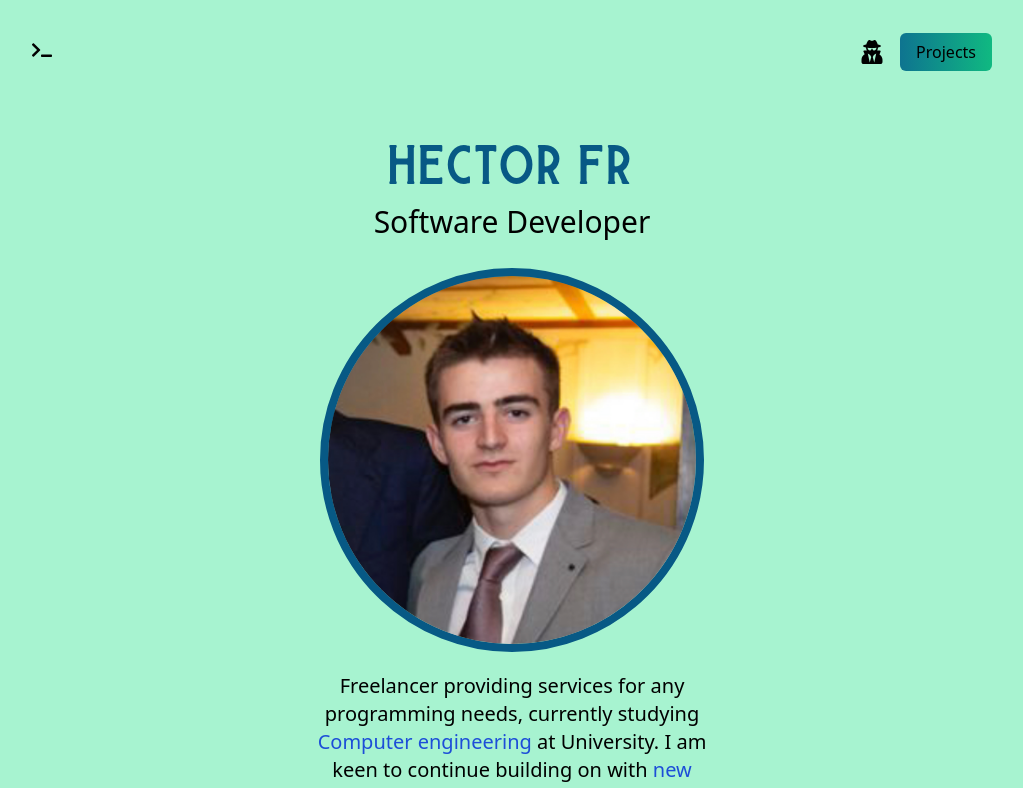
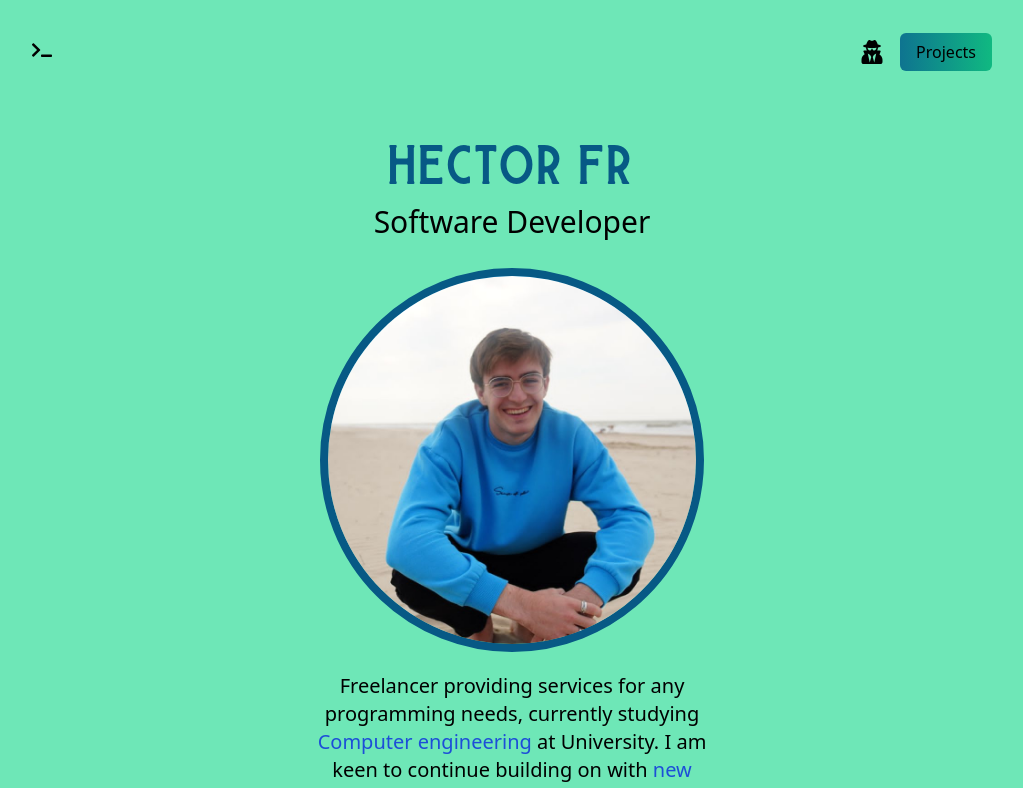
Before and after one commit to Hectorfr/myportfolio, a Next.js app: page / in a window 1280 px wide. Shown: the top 788 px of the page, without its empty margins (128-1151 px from the left). Built offline with nearby package versions, Linux system fonts and the light colour scheme.

Commit message:
change picture and color bg

```diff
--- a/pages/index.js
+++ b/pages/index.js
@@ -10,12 +10,12 @@ import {BsPersonVcardFill} from 'react-icons/bs'
 import {useState} from "react";
 
 import Image from "next/image";
-import hector02 from "../public/hector02.jpg";
+import hector from "../public/hector.jpg";
 
 export default function Home() {
   const [darkMode, setDarkMode] = useState(false);
   return (
-      <div className={darkMode ? "dark bg-blend-darken" : "bg-emerald-200"}>
+      <div className={darkMode ? "dark bg-blend-darken" : "bg-emerald-300"}>
         <Head>
           <title>hectorfr-portfolio</title>
           <meta name="keywords" content="portoflio, hector-fr, web-portfolio, projects, IT" />
@@ -48,7 +48,7 @@ export default function Home() {
                 Software Developer
               </h3>
             <div className="relative mx-auto bg-gradient-to-b from-sky-600 rounded-full w-80 h-80 mt-5 overflow-hidden border-8 border-sky-800 md:h-96 md:w-96">
-                <Image src={hector02} layout="fill" objectFit="cover" alt="portoflio picture of hectorfr"/>
+                <Image src={hector} layout="fill" objectFit="cover" alt="portoflio picture of hectorfr"/>
             </div>
 
               <p className="text-md py-5 leading-8 max-w-lg mx-auto p-10 md:text-xl">
```
